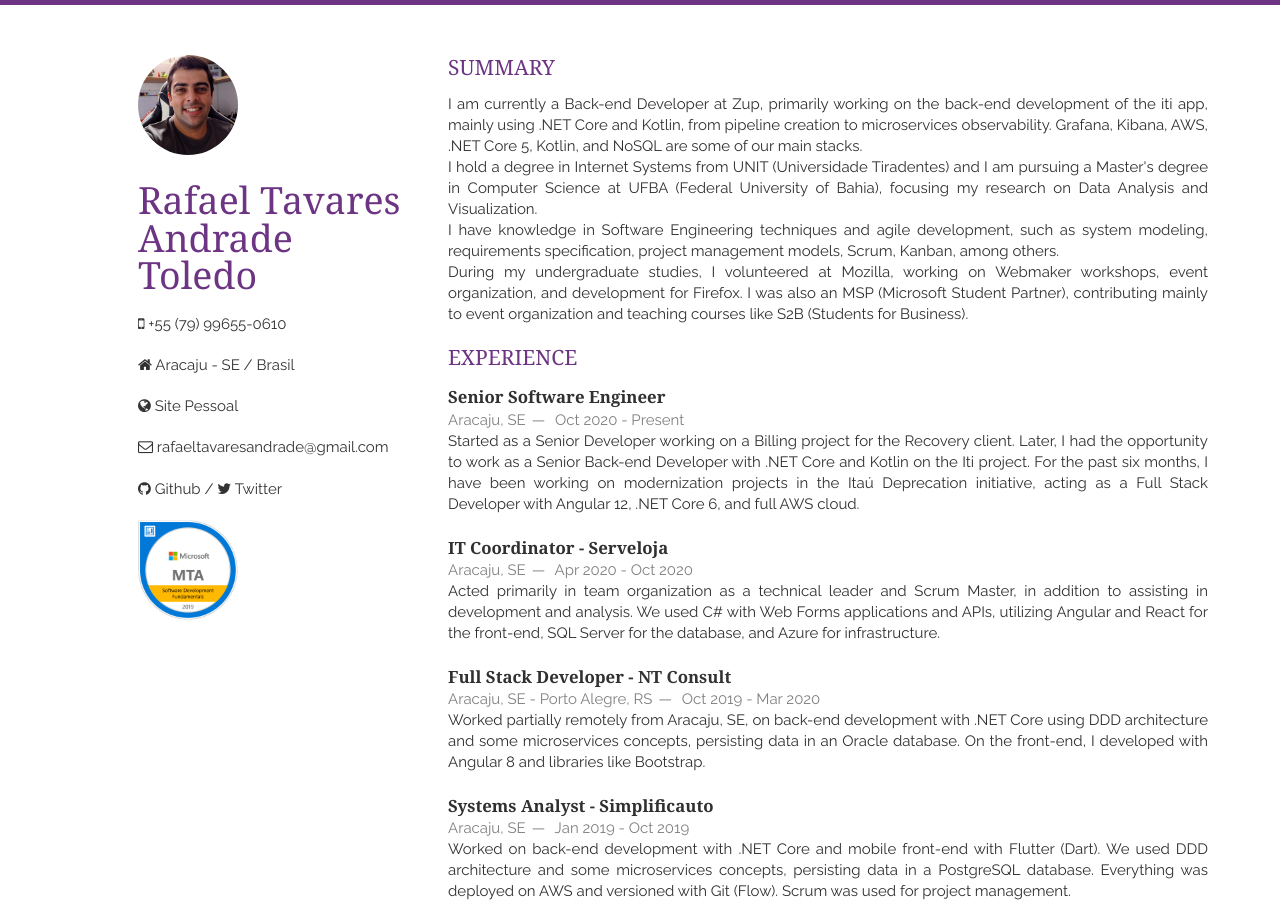
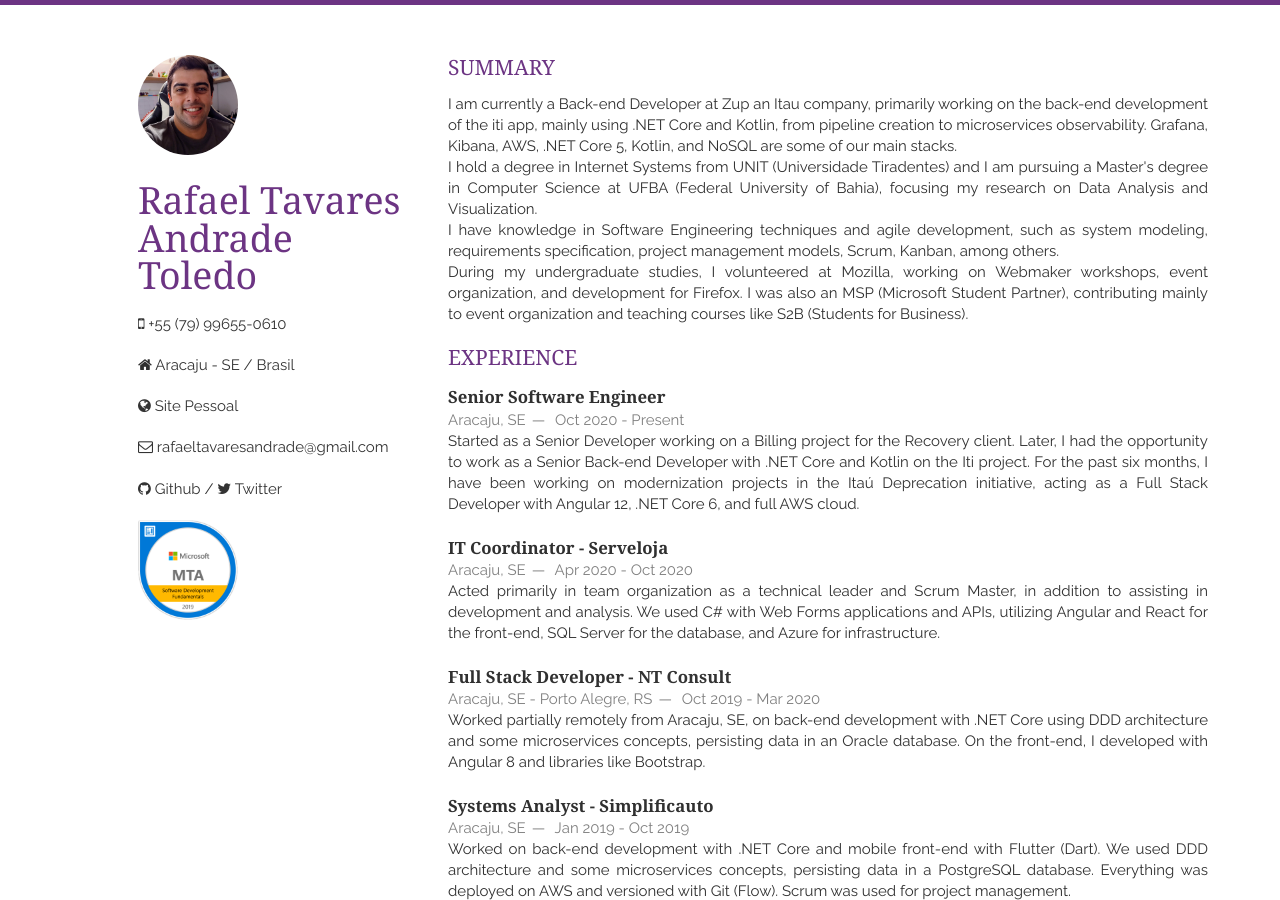
Before and after one commit to RafasTavares/resume-cv, a Jekyll site: the page built from index.html, in a window 1280 px wide and 900 px high. Built offline with Jekyll 4.4.1, drawn with Linux system fonts in a browser that asks for light colours; nearby versions of some CDN libraries; the list of posts is cut into pages by our own code.

Commit message:
Update abstract.html

```diff
--- a/_includes/abstract.html
+++ b/_includes/abstract.html
@@ -13,7 +13,7 @@ Durante a graduação fui voluntário na Mozilla atuando com oficinas do Webmake
 <section class="thirteen columns">
     <h1>Summary</h1>
     <p>
-        I am currently a Back-end Developer at Zup, primarily working on the back-end development of the iti app, mainly
+        I am currently a Back-end Developer at <a href="https://zupinnovation.com/">Zup</a> an <a href="https://www.itau.com.br/">Itau</a> company, primarily working on the back-end development of the iti app, mainly
         using .NET Core and Kotlin, from pipeline creation to microservices observability. Grafana, Kibana, AWS, .NET
         Core 5, Kotlin, and NoSQL are some of our main stacks.
         <br />
```
